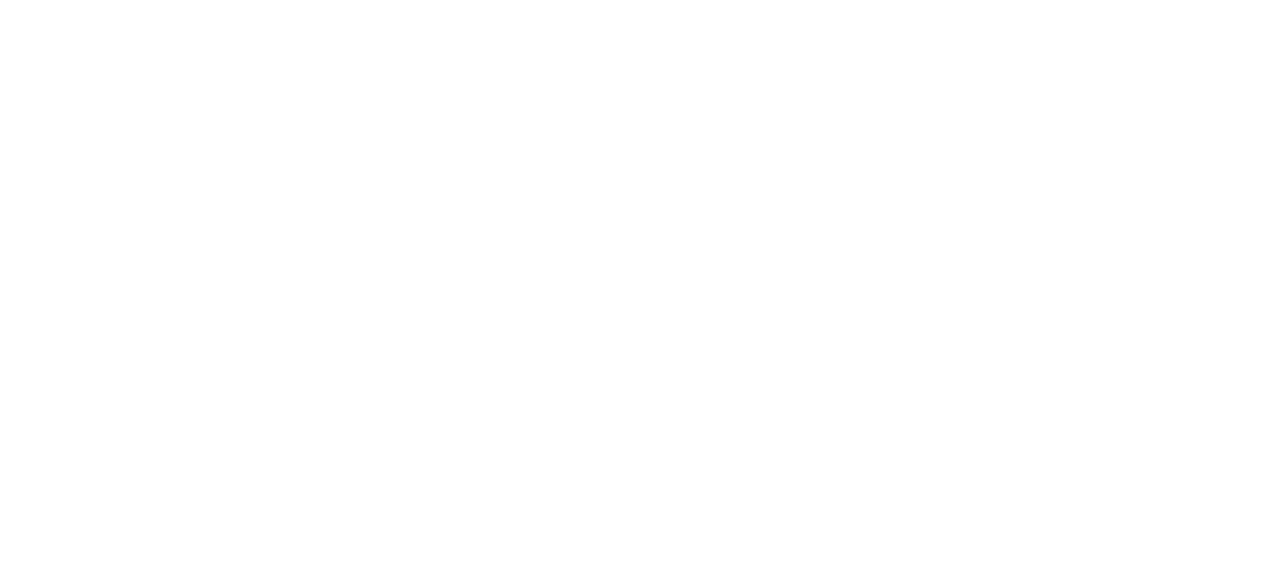
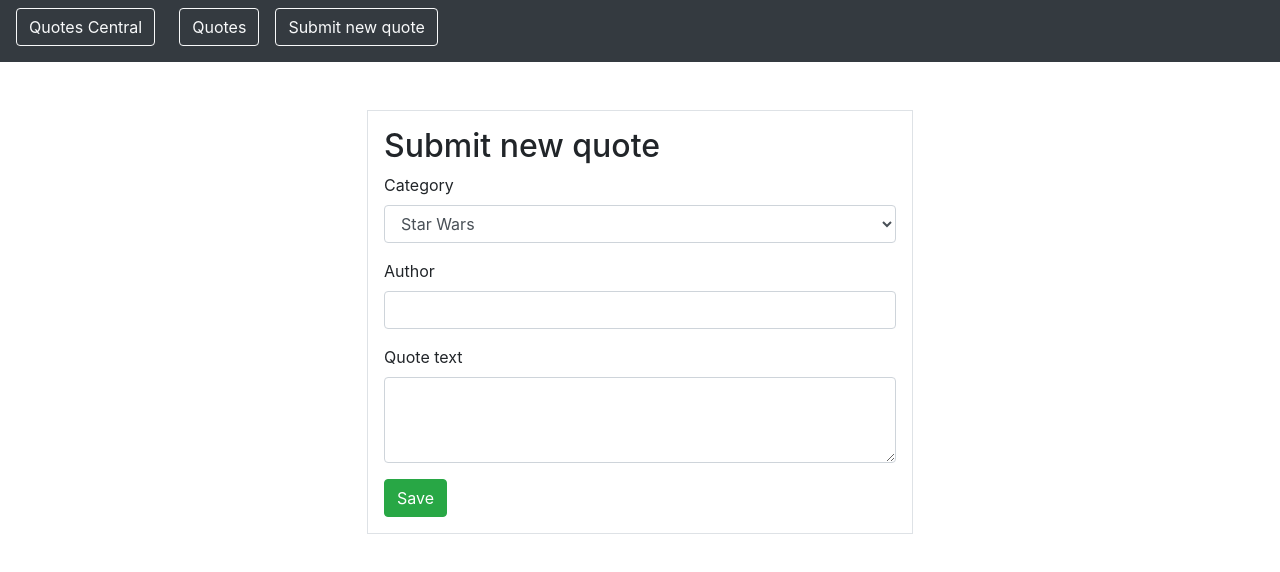
Before and after one commit to KamilyaMukhammedova/exam-8, a React (Create React App) app: page /add-quote in a window 1280 px wide. Shown: the top 572 px of the page. Built offline with nearby package versions, Linux system fonts and the light colour scheme.

Commit message:
#3 Реализация создания и отправки новой цитаты

```diff
--- a/src/App.css
+++ /dev/null
@@ -1,38 +0,0 @@
-.App {
-  text-align: center;
-}
-
-.App-logo {
-  height: 40vmin;
-  pointer-events: none;
-}
-
-@media (prefers-reduced-motion: no-preference) {
-  .App-logo {
-    animation: App-logo-spin infinite 20s linear;
-  }
-}
-
-.App-header {
-  background-color: #282c34;
-  min-height: 100vh;
-  display: flex;
-  flex-direction: column;
-  align-items: center;
-  justify-content: center;
-  font-size: calc(10px + 2vmin);
-  color: white;
-}
-
-.App-link {
-  color: #61dafb;
-}
-
-@keyframes App-logo-spin {
-  from {
-    transform: rotate(0deg);
-  }
-  to {
-    transform: rotate(360deg);
-  }
-}
--- a/src/App.js
+++ b/src/App.js
@@ -1,8 +1,18 @@
-import './App.css';
+import {BrowserRouter, Route, Switch} from "react-router-dom";
+import Navigation from "./components/Navigation/Navigation";
+import AllQuotes from "./containers/AllQuotes/AllQuotes";
+import QuoteForm from "./containers/QuoteForm/QuoteForm";
 
 function App() {
   return (
-    <></>
+    <BrowserRouter>
+      <Navigation/>
+      <Switch>
+        <Route path="/" exact component={AllQuotes}/>
+        <Route path="/add-quote" component={QuoteForm}/>
+        <Route render={() => <h1>Not found</h1>}/>
+      </Switch>
+    </BrowserRouter>
   );
 }
 
--- /dev/null
+++ b/src/axiosApi.js
@@ -0,0 +1,7 @@
+import axios from "axios";
+
+const axiosApi = axios.create({
+  baseURL: 'https://mukammedova-k-database-default-rtdb.europe-west1.firebasedatabase.app'
+});
+
+export default axiosApi;
--- /dev/null
+++ b/src/components/Navigation/Navigation.js
@@ -0,0 +1,30 @@
+import React from 'react';
+import {NavLink} from "react-router-dom";
+
+const Navigation = () => {
+  return (
+    <>
+      <nav className="navbar navbar-expand-lg bg-dark">
+        <button type="button" className="btn btn-outline-light mr-4 mb-2">
+          <NavLink to="/" className="navLink">Quotes Central</NavLink>
+        </button>
+        <div>
+          <ul className="nav">
+            <li className="nav-item">
+              <button type="button" className="btn btn-outline-light mr-3 mb-2">
+                <NavLink to="/" className="navLink">Quotes</NavLink>
+              </button>
+            </li>
+            <li className="nav-item">
+              <button type="button" className="btn btn-outline-light mr-3 mb-2">
+                <NavLink to="/add-quote" className="navLink">Submit new quote</NavLink>
+              </button>
+            </li>
+          </ul>
+        </div>
+      </nav>
+    </>
+  );
+};
+
+export default Navigation;
--- /dev/null
+++ b/src/constants.js
@@ -0,0 +1,7 @@
+export const CATEGORY = [
+  {title: 'Star Wars', id: 'star-wars'},
+  {title: 'Famous people', id: 'famous-people'},
+  {title: 'Saying', id: 'saying'},
+  {title: 'Humour', id: 'humour'},
+  {title: 'Motivational', id: 'motivational'},
+];
--- /dev/null
+++ b/src/containers/AllQuotes/AllQuotes.js
@@ -0,0 +1,18 @@
+import React from 'react';
+
+const AllQuotes = () => {
+  return (
+    <div className="row justify-content-between">
+      <div className="col-4">
+
+      </div>
+
+      <div className="col-7">
+
+      </div>
+
+    </div>
+  );
+};
+
+export default AllQuotes;
--- /dev/null
+++ b/src/containers/QuoteForm/QuoteForm.js
@@ -0,0 +1,84 @@
+import React, {useState} from 'react';
+import {CATEGORY} from "../../constants";
+import axiosApi from "../../axiosApi";
+
+const QuoteForm = ({history}) => {
+  const [quote, setQuote] = useState({
+    author: '',
+    category: '',
+    text: '',
+  });
+
+  const onChange = (e) => {
+    const {name, value} = e.target;
+    setQuote(prev => ({
+      ...prev,
+      [name]: value,
+    }));
+  };
+
+  const onSubmit = async (e) => {
+    e.preventDefault();
+
+    try {
+      await axiosApi.post('/quotes.json', {
+        author: quote.author,
+        category: quote.category,
+        text: quote.text
+      });
+      history.push('/');
+    } catch (e) {
+      alert('Something gone wrong!');
+      console.error(e);
+    }
+  };
+
+  return (
+    <div className="row justify-content-center mt-5">
+      <form className="col-5 border p-3" onSubmit={onSubmit}>
+        <h2>Submit new quote</h2>
+        <div className="form-group">
+          <label>Category</label>
+          <select
+            className="form-control"
+            name="category"
+            value={quote.category}
+            onChange={onChange}
+          >
+            {CATEGORY.map(category => (
+              <option value={category.id} key={category.id}>{category.title}</option>
+            ))}
+          </select>
+        </div>
+        <div className="form-group">
+          <label>Author</label>
+          <input
+            type="text"
+            className="form-control"
+            name="author"
+            value={quote.author}
+            onChange={onChange}
+          />
+        </div>
+        <div className="form-group">
+          <label>Quote text</label>
+          <textarea
+            className="form-control"
+            rows="3"
+            name="text"
+            value={quote.text}
+            onChange={onChange}
+          />
+        </div>
+        <button
+          type="submit"
+          className="btn btn-success"
+        >
+          Save
+        </button>
+      </form>
+    </div>
+  );
+};
+
+export default QuoteForm;
--- a/src/index.css
+++ b/src/index.css
@@ -11,3 +11,13 @@
   font-family: source-code-pro, Menlo, Monaco, Consolas, 'Courier New',
     monospace;
 }
+
+.navLink {
+  text-decoration: none;
+  color: inherit;
+}
+
+.navLink:hover {
+  text-decoration: none;
+  color: inherit;
+}
```
